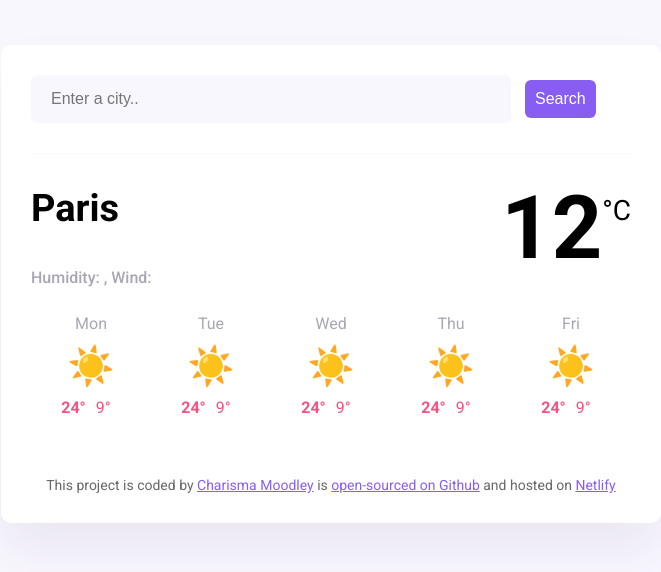
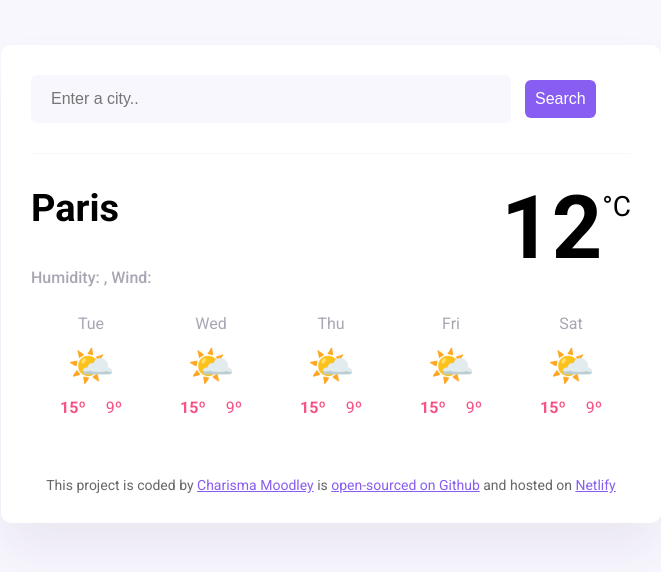
Before and after one commit to cjmoodley16/Charisma-meteo, a plain HTML site: page index.html in a window 1280 px wide. Shown: the whole page, without its empty margins (309-970 px from the left). Drawn offline with nearby package versions, Linux system fonts and the light colour scheme; no server answers.

```diff
--- a/src/index.js
+++ b/src/index.js
@@ -9,14 +9,15 @@
   let date = new Date(response.data.time * 1000);
   let iconElement = document.querySelector("#icon");
 
-  iconElement.innerHTML = `<img src="${response.data.condition.icon_url}"class="weather-app-icon"/>`;
   cityElement.innerHTML = response.data.city;
+  timeElement.innerHTML = formatDate(date);
   descriptionElement.innerHTML = response.data.condition.description;
-  temperatureElement.innerHTML = Math.round(temperature);
   humidityElement.innerHTML = `${response.data.temperature.humidity}%`;
   windSpeedElement.innerHTML = `${response.data.wind.speed}km/h`;
-  timeElement.innerHTML = formatDate(date);
+  temperatureElement.innerHTML = Math.round(temperature);
+  iconElement.innerHTML = `<img src="${response.data.condition.icon_url}" class="weather-app-icon" />`;
 }
+
 function formatDate(date) {
   let minutes = date.getMinutes();
   let hours = date.getHours();
@@ -52,25 +53,29 @@
 }
 
 function displayForecast() {
-  let forecast = document.querySelector("#forecast");
-
   let days = ["Tue", "Wed", "Thu", "Fri", "Sat"];
   let forecastHtml = "";
 
   days.forEach(function (day) {
-    forecastHtml = forecast.innerHTML = `
-<div class="weather-forecast-day">
-            <div class="weather-forecast-date">${day}</div>
-            <div class="weather-forecast-icon">☀️</div>
-            <div class="weather-forecast-temperatures">
-              <strong>24°</strong>
-              <div class="weather-forecast-temperature">9°</div>
-            </div>
+    forecastHtml =
+      forecastHtml +
+      `
+      <div class="weather-forecast-day">
+        <div class="weather-forecast-date">${day}</div>
+        <div class="weather-forecast-icon">🌤️</div>
+        <div class="weather-forecast-temperatures">
+          <div class="weather-forecast-temperature">
+            <strong>15º</strong>
           </div>
-          `;
+          <div class="weather-forecast-temperature">9º</div>
+        </div>
+      </div>
+    `;
   });
+
+  let forecastElement = document.querySelector("#forecast");
+  forecastElement.innerHTML = forecastHtml;
 }
-forecastElement.innerHTML = forecastHtml;
 
 let searchFormElement = document.querySelector("#search-form");
 searchFormElement.addEventListener("submit", handleSearchSubmit);
--- a/src/style.css
+++ b/src/style.css
@@ -71,7 +71,7 @@
 }
 
 .weather-app-unit {
-  margin-top: 10px;
+  margin-top: 6px;
   font-size: 28px;
 }
 .weather-forecast {
```
